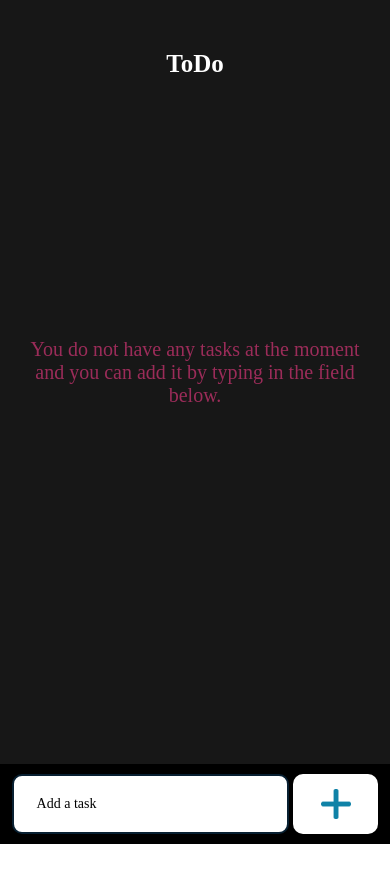
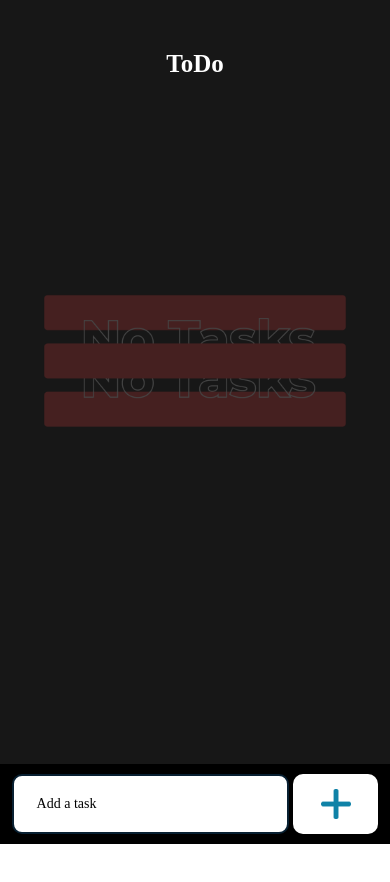
Before and after one commit to vishnugopy/ToDo-ReactNative, a React Native app: screen / in a window 390 px wide. Shown: the top 882 px of the page. Built offline with nearby package versions, Linux system fonts and the light colour scheme; a web font is replaced by a local one.

Commit message:
getting data pb

```diff
--- a/App.js
+++ b/App.js
@@ -14,6 +14,7 @@ import {
 } from "react-native";
 import Task from "./components/Task";
 import AddIcon from "./assets/addico.png";
+import ImgError from "./assets/error.png";
 import { useFonts } from "expo-font";
 import AsyncStorage from "@react-native-async-storage/async-storage";
 
@@ -21,9 +22,9 @@ export default function App() {
   const [task, setTask] = useState("");
   const [taskItems, setTaskItems] = useState([]);
   const [Data, setData] = useState([]);
+  console.log(Data);
 
   useEffect(() => {
-    updateTask();
     getAllData();
   }, []);
 
@@ -51,13 +52,12 @@ export default function App() {
   }
 
   const handleAddTask = () => {
-    updateTask();
     if (task === "" || task === null) {
       alert("Please add a task");
     } else {
       Keyboard.dismiss();
       setTaskItems([...taskItems, task]);
-
+      updateTask();
       setTask("");
     }
   };
@@ -66,6 +66,7 @@ export default function App() {
     let newTaskItems = [...taskItems];
     newTaskItems.splice(index, 1);
     setTaskItems(newTaskItems);
+    updateTask();
   };
 
   return (
@@ -74,10 +75,16 @@ export default function App() {
         <Text style={styles.headerTitle}>ToDo</Text>
         <ScrollView style={styles.items}>
           {taskItems.length === 0 ? (
-            <Text style={styles.error}>
-              You do not have any tasks at the moment and you can add it by
-              typing in the field below.
-            </Text>
+            <Image
+              style={{
+                width: "100%",
+                height: 150,
+                resizeMode: "cover",
+                opacity: 0.2,
+                marginVertical: 200,
+              }}
+              source={ImgError}
+            />
           ) : (
             taskItems.map((item, index) => {
               return (
@@ -137,14 +144,6 @@ const styles = StyleSheet.create({
     fontWeight: "600",
     textAlign: "center",
   },
-  error: {
-    fontFamily: "Montserrat",
-    fontSize: 20,
-    color: "#F43B86",
-    textAlign: "center",
-    opacity: 0.6,
-    marginVertical: 250,
-  },
   items: {
     marginTop: 10,
     marginBottom: 120,
```
Also changed, not shown: assets/error.png (added).
